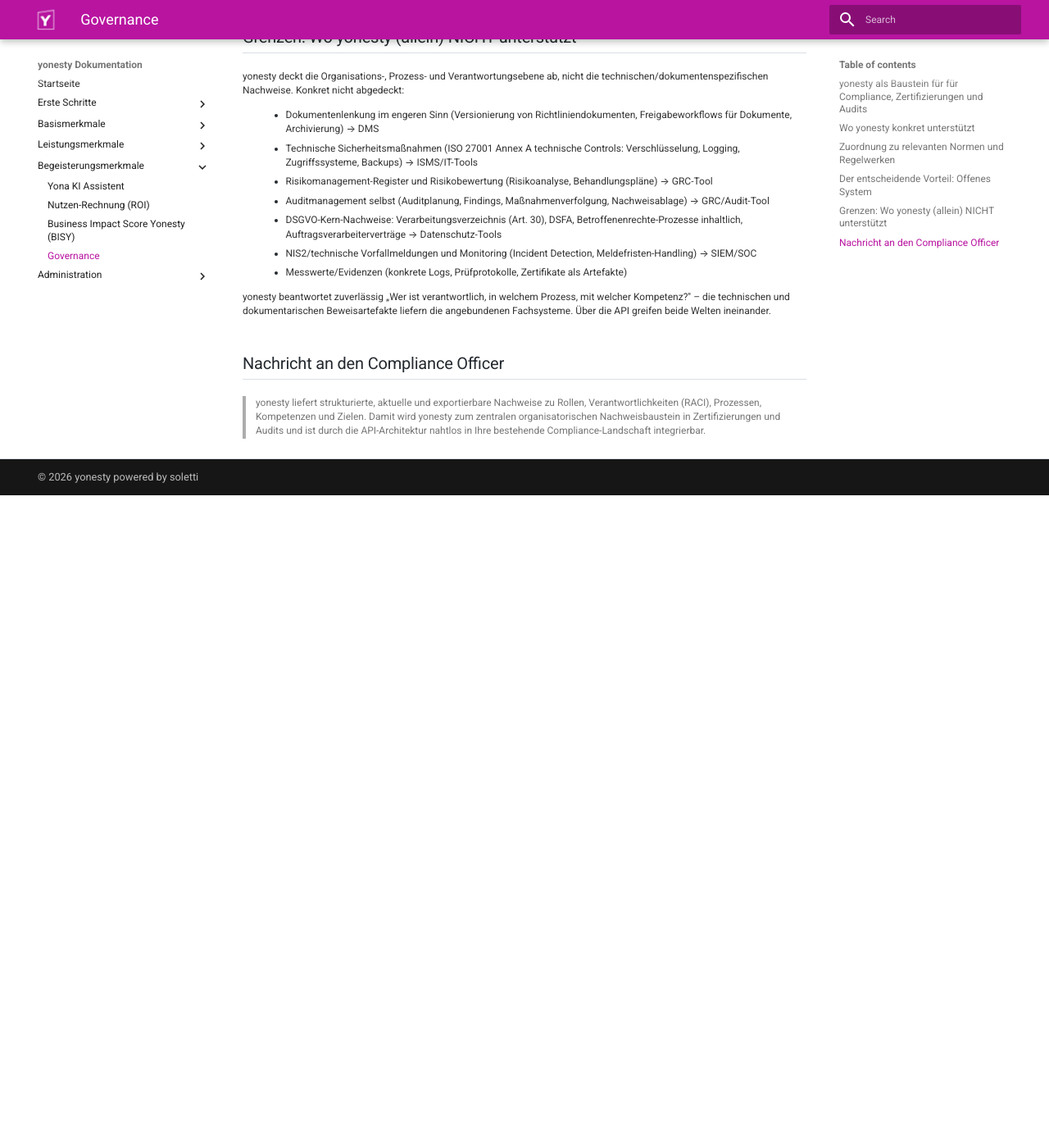
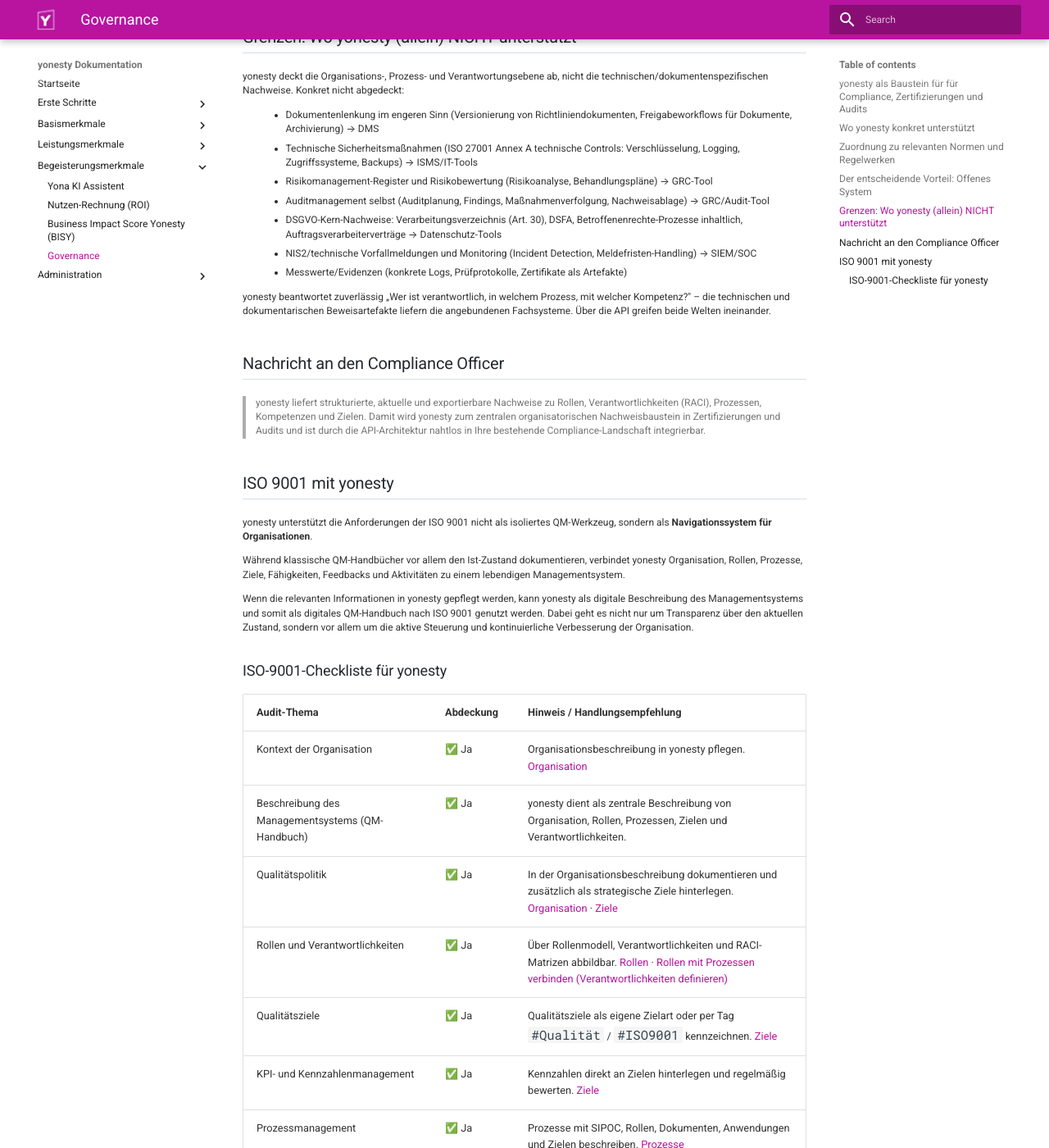
Before and after one commit to ricohaenelsoletti/yonesty, an MkDocs documentation site: the page built from docs/Governance.md, in a window 1280 px wide and 1400 px high, scrolled down 1757 px. Shown: the whole window at 82% size. Built offline with MkDocs 1.6.1 and Material for MkDocs 9.7.7, drawn with Linux system fonts in a browser that asks for light colours; before the commit the page ends 2361 px from its top, so only the background shows below that; some of the changed text lies outside the part shown.

Commit message:
Enhance Governance.md with ISO 9001 details
Added detailed ISO 9001 compliance checklist and explanation of yonesty's role in meeting ISO 9001 requirements.

```diff
--- a/docs/Governance.md
+++ b/docs/Governance.md
@@ -59,3 +59,41 @@
 ## Nachricht an den Compliance Officer
 
 > yonesty liefert strukturierte, aktuelle und exportierbare Nachweise zu Rollen, Verantwortlichkeiten (RACI), Prozessen, Kompetenzen und Zielen. Damit wird yonesty zum zentralen organisatorischen Nachweisbaustein in Zertifizierungen und Audits und ist durch die API-Architektur nahtlos in Ihre bestehende Compliance-Landschaft integrierbar.
+
+
+## ISO 9001 mit yonesty
+
+yonesty unterstützt die Anforderungen der ISO 9001 nicht als isoliertes QM-Werkzeug, sondern als **Navigationssystem für Organisationen**.
+
+Während klassische QM-Handbücher vor allem den Ist-Zustand dokumentieren, verbindet yonesty Organisation, Rollen, Prozesse, Ziele, Fähigkeiten, Feedbacks und Aktivitäten zu einem lebendigen Managementsystem.
+
+Wenn die relevanten Informationen in yonesty gepflegt werden, kann yonesty als digitale Beschreibung des Managementsystems und somit als digitales QM-Handbuch nach ISO 9001 genutzt werden. Dabei geht es nicht nur um Transparenz über den aktuellen Zustand, sondern vor allem um die aktive Steuerung und kontinuierliche Verbesserung der Organisation.
+
+### ISO-9001-Checkliste für yonesty
+
+| Audit-Thema | Abdeckung | Hinweis / Handlungsempfehlung |
+|------------|------------|------------|
+| Kontext der Organisation | ✅ Ja | Organisationsbeschreibung in yonesty pflegen. [Organisation](https://docs.yonesty.cloud/Organisation/) |
+| Beschreibung des Managementsystems (QM-Handbuch) | ✅ Ja | yonesty dient als zentrale Beschreibung von Organisation, Rollen, Prozessen, Zielen und Verantwortlichkeiten. |
+| Qualitätspolitik | ✅ Ja | In der Organisationsbeschreibung dokumentieren und zusätzlich als strategische Ziele hinterlegen. [Organisation](https://docs.yonesty.cloud/Organisation/) · [Ziele](https://docs.yonesty.cloud/Ziele/) |
+| Rollen und Verantwortlichkeiten | ✅ Ja | Über Rollenmodell, Verantwortlichkeiten und RACI-Matrizen abbildbar. [Rollen](https://docs.yonesty.cloud/Rollen/) ·  [Rollen mit Prozessen verbinden (Verantwortlichkeiten definieren)](https://docs.yonesty.cloud/Leistungsmerkmal-Rollen-mit-Prozessen-verbinden/) |
+| Qualitätsziele | ✅ Ja | Qualitätsziele als eigene Zielart oder per Tag `#Qualität` / `#ISO9001` kennzeichnen. [Ziele](https://docs.yonesty.cloud/Ziele/) |
+| KPI- und Kennzahlenmanagement | ✅ Ja | Kennzahlen direkt an Zielen hinterlegen und regelmäßig bewerten. [Ziele](https://docs.yonesty.cloud/Ziele/) |
+| Prozessmanagement | ✅ Ja | Prozesse mit SIPOC, Rollen, Dokumenten, Anwendungen und Zielen beschreiben. [Prozesse](https://docs.yonesty.cloud/Prozesse/) |
+| Operative Prozesssteuerung | ✅ Ja | Mitarbeitende erhalten Zugriff auf relevante Prozesse, Rollen und Verantwortlichkeiten. YONA unterstützt bei Verständnisfragen. |
+| Reklamationsmanagement | ✅ Ja | Reklamationsprozess beschreiben, Verantwortlichkeiten definieren und externe Ticketsysteme referenzieren. [Prozesse](https://docs.yonesty.cloud/Prozesse/) |
+| Korrektur- und Verbesserungsmaßnahmen | ✅ Ja | Maßnahmen über Aktivitäten steuern und nachverfolgen. [Aktivitäten](https://docs.yonesty.cloud/Aktivit%C3%A4ten-Your-Next-Steps/) |
+| Kompetenzmanagement | ✅ Ja | Fähigkeiten, Entwicklungsziele, Weiterbildungen und Maßnahmen verwalten. [Fähigkeiten, Erwartungen und Gefühle](https://docs.yonesty.cloud/Faehigkeiten-Erwartungen-und-Gefuehle/) · [Aktivitäten](https://docs.yonesty.cloud/Aktivit%C3%A4ten-Your-Next-Steps/) |
+| Wissensmanagement | ✅ Ja | Organisationswissen, Rollen, Prozesse und Fähigkeiten miteinander verknüpfen. |
+| Kontinuierliche Verbesserung (KVP) | ✅ Ja | Feedbacks führen zu Aktivitäten und Verbesserungen. |
+| Änderungsmanagement | ✅ Ja | Änderungen an Prozessen können kommuniziert werden. Empfehlung: sichtbares Changelog mit Änderungsdatum, Bearbeiter und Notiz ergänzen. |
+| Risikomanagement | 🟡 Teilweise | Risiken können über Ziele, Prozesse und Aktivitäten dokumentiert werden. Eigener Objekttyp „Risiko“ wäre sinnvoll. |
+| Dokumentierte Information | 🟡 Teilweise | Inhalte sind dokumentiert. Versionshistorie und Freigabestatus würden die Nachvollziehbarkeit erhöhen. |
+| Dokumentenlenkung | 🟡 Teilweise | Dokumente können referenziert werden. Formale Versionierung wäre eine sinnvolle Erweiterung. |
+| Interne Audits | ✅ Ja | Audit als Feedbacktyp modellieren und mit Rollen, Prozessen, Zielen und Fähigkeiten verbinden. |
+| Auditmaßnahmen | ✅ Ja | Aus Audit-Feedbacks Aktivitäten mit Verantwortlichen und Wirksamkeitsprüfung ableiten. |
+| Management Review | ✅ Ja | Ziele, KPIs, Prozesse, Audits, Feedbacks und Aktivitäten bilden die Grundlage für Reviews. |
+| Lieferantenmanagement | 🟡 Teilweise | Lieferanten können modelliert werden. Eigene Lieferantenbewertungen wären eine mögliche Erweiterung. |
+| Kundenorientierung | ✅ Ja | Kundenanforderungen können über Ziele, Prozesse, Rollen und Reklamationsprozesse abgebildet werden. |
+
+> Fazit: Die wesentlichen organisatorischen Anforderungen der ISO 9001 werden durch yonesty bereits abgedeckt. Die wenigen offenen Punkte betreffen überwiegend zusätzliche Nachweis- und Komfortfunktionen, nicht die eigentliche Steuerung des Managementsystems.
```
